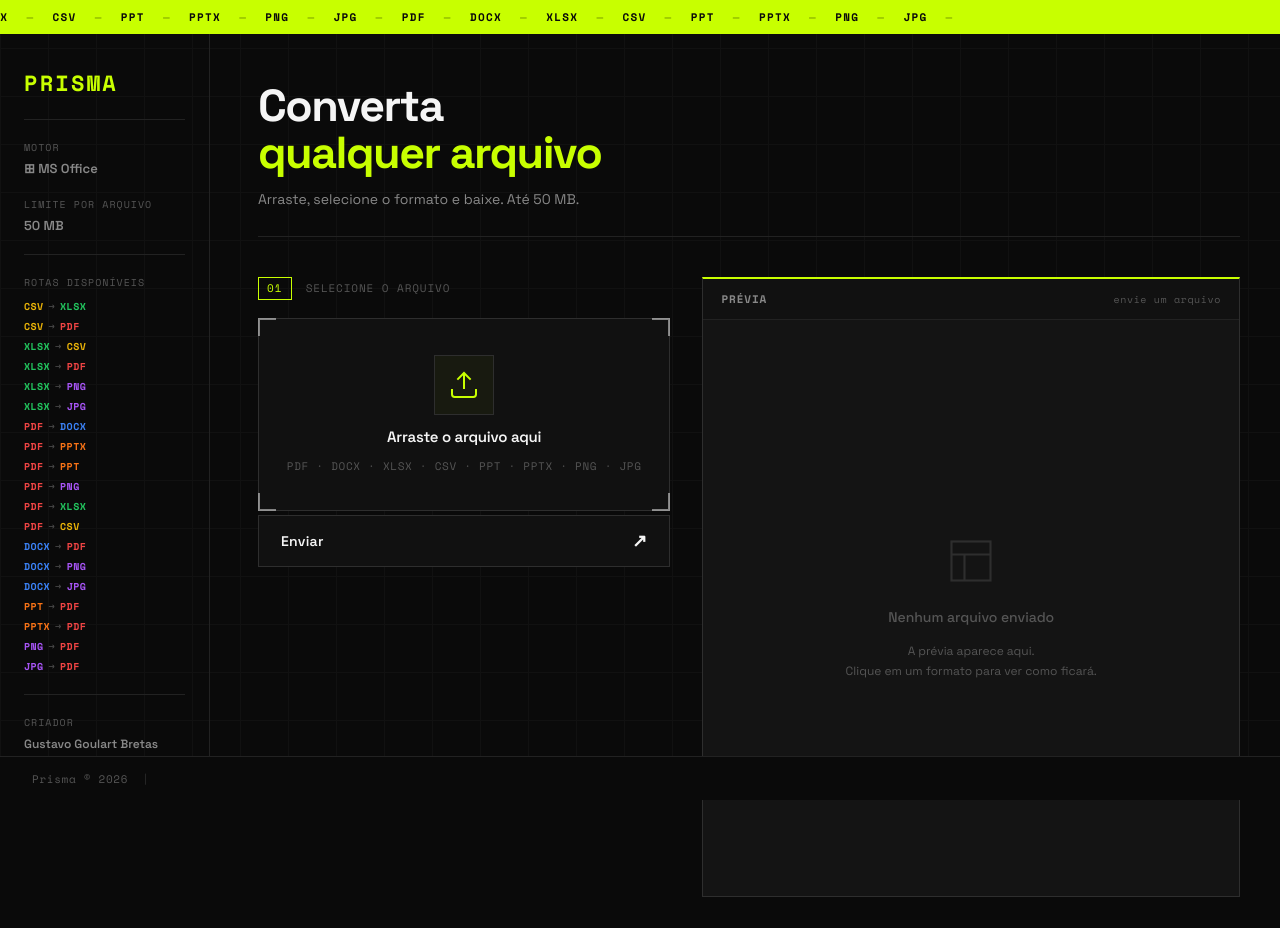
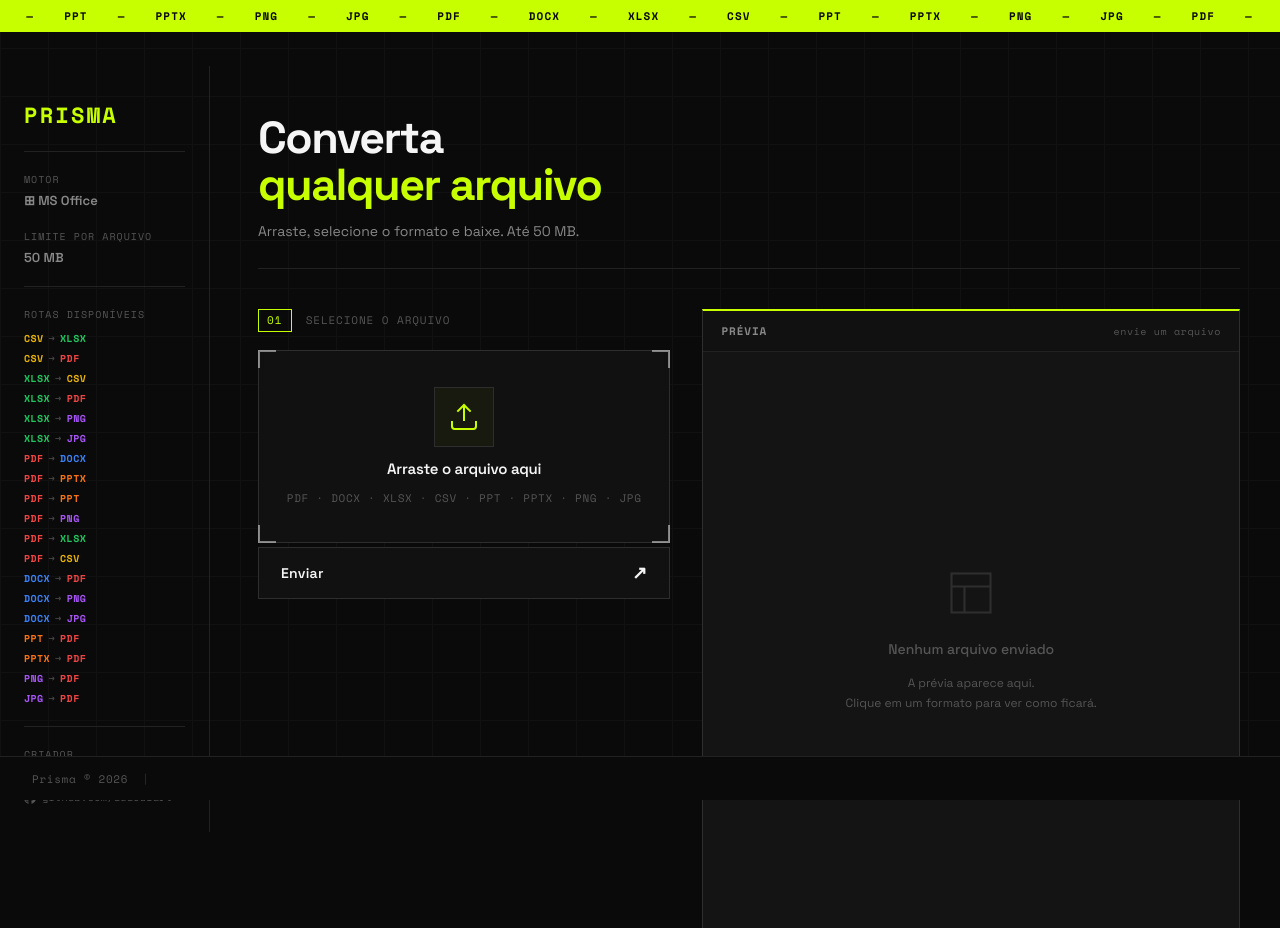
Before and after one commit to GuGoulart/Prisma-Converter, a Flask app: page / in a window 1280 px wide. Shown: the top 928 px of the page. Before the commit the page ends 897 px from the top, so only its background shows below. Run offline with Flask 3, Linux system fonts and the light colour scheme.

Commit message:
Ajustando o front

```diff
--- a/static/style.css
+++ b/static/style.css
@@ -46,13 +46,34 @@ body{background:var(--bg);font-family:var(--font);color:var(--text);overflow-x:h
     opacity:0;transform:translateY(12px);transition:opacity .3s,transform .3s;pointer-events:none}
 .toast.visivel{opacity:1;transform:translateY(0)}
 
-.marquee-bar{position:fixed;top:0;left:0;right:0;height:34px;background:var(--accent);
-    overflow:hidden;z-index:100;display:flex;align-items:center}
-.marquee-track{display:flex;align-items:center;gap:18px;white-space:nowrap;
-    animation:marquee 22s linear infinite;font-family:var(--mono);font-size:11px;
-    font-weight:700;color:#0a0a0a;letter-spacing:.12em}
-.marquee-track .sep{color:rgba(0,0,0,.3)}
-@keyframes marquee{from{transform:translateX(0)}to{transform:translateX(-50%)}}
+.marquee-bar {
+    width: 100%;
+    overflow: hidden;
+    display: flex;
+    background: var(--accent);
+    color: var(--bg);
+    padding: 8px 0;
+    white-space: nowrap;
+    position: relative; /* Tira as linhas de fundo (grid) de cima da barra */
+    z-index: 50;        /* Força a barra a ficar no topo */
+}
+.marquee-track {
+    display: flex;
+    flex-shrink: 0;
+    align-items: center;
+    animation: scroll-left 60s linear infinite; /* Tempo ajustado */
+}
+.marquee-track span {
+    font-family: var(--mono);
+    font-size: 11px;
+    font-weight: 700;
+    letter-spacing: 0.1em;
+    padding: 0 15px;
+}
+@keyframes scroll-left {
+    0%   { transform: translateX(0); }
+    100% { transform: translateX(-100%); }
+}
 
 .mobile-nav{display:none}
 .sidebar-fechar{display:none}
@@ -263,7 +284,7 @@ body{background:var(--bg);font-family:var(--font);color:var(--text);overflow-x:h
     .mobile-menu-btn{display:flex;flex-direction:column;gap:5px;background:none;border:1px solid var(--border2);padding:9px 11px;cursor:pointer}
     .mobile-menu-btn span{display:block;width:20px;height:2px;background:var(--text)}
     .sidebar-fechar{display:flex;align-items:center;justify-content:center;background:none;border:1px solid var(--border2);color:var(--muted2);font-family:var(--mono);font-size:14px;width:36px;height:36px;cursor:pointer;align-self:flex-end;transition:all .2s;flex-shrink:0}
-    .sidebar{position:fixed;top:0;bottom:0;left:-270px;width:260px;height:100vh;z-index:200;border-right:1px solid var(--border2);background:var(--surface);transition:left .3s cubic-bezier(.4,0,.2,1);padding:20px 24px 32px;overflow-y:auto}
+    .sidebar{position:fixed;top:0;bottom:0;left:-270px;width:260px;height:100vh;z-index:200;border-right:1px solid var(--border2);background:rgba(10,10,10,0.85);backdrop-filter:blur(15px);-webkit-backdrop-filter:blur(15px);transition:left .3s cubic-bezier(.4,0,.2,1);padding:20px 24px 32px;overflow-y:auto}
     .sidebar.aberta{left:0}
     .layout{padding-top:calc(34px + 50px);padding-bottom:52px}
     .main{padding:20px 14px;gap:28px}
@@ -299,3 +320,9 @@ body{background:var(--bg);font-family:var(--font);color:var(--text);overflow-x:h
     transition: opacity .3s ease;
     pointer-events: none;
 }
+
+.drawer-overlay {
+    backdrop-filter: none !important;
+    -webkit-backdrop-filter: none !important;
+    background: rgba(0, 0, 0, 0.75) !important;
+}
--- a/templates/index.html
+++ b/templates/index.html
@@ -24,22 +24,16 @@
 <!-- Barra animada no topo -->
 <div class="marquee-bar">
     <div class="marquee-track">
-        <span>PDF</span><span class="sep">—</span>
-        <span>DOCX</span><span class="sep">—</span>
-        <span>XLSX</span><span class="sep">—</span>
-        <span>CSV</span><span class="sep">—</span>
-        <span>PPT</span><span class="sep">—</span>
-        <span>PPTX</span><span class="sep">—</span>
-        <span>PNG</span><span class="sep">—</span>
-        <span>JPG</span><span class="sep">—</span>
-        <span>PDF</span><span class="sep">—</span>
-        <span>DOCX</span><span class="sep">—</span>
-        <span>XLSX</span><span class="sep">—</span>
-        <span>CSV</span><span class="sep">—</span>
-        <span>PPT</span><span class="sep">—</span>
-        <span>PPTX</span><span class="sep">—</span>
-        <span>PNG</span><span class="sep">—</span>
-        <span>JPG</span><span class="sep">—</span>
+        <span>PDF</span><span class="sep">—</span><span>DOCX</span><span class="sep">—</span><span>XLSX</span><span class="sep">—</span><span>CSV</span><span class="sep">—</span><span>PPT</span><span class="sep">—</span><span>PPTX</span><span class="sep">—</span><span>PNG</span><span class="sep">—</span><span>JPG</span><span class="sep">—</span>
+        <span>PDF</span><span class="sep">—</span><span>DOCX</span><span class="sep">—</span><span>XLSX</span><span class="sep">—</span><span>CSV</span><span class="sep">—</span><span>PPT</span><span class="sep">—</span><span>PPTX</span><span class="sep">—</span><span>PNG</span><span class="sep">—</span><span>JPG</span><span class="sep">—</span>
+        <span>PDF</span><span class="sep">—</span><span>DOCX</span><span class="sep">—</span><span>XLSX</span><span class="sep">—</span><span>CSV</span><span class="sep">—</span><span>PPT</span><span class="sep">—</span><span>PPTX</span><span class="sep">—</span><span>PNG</span><span class="sep">—</span><span>JPG</span><span class="sep">—</span>
+        <span>PDF</span><span class="sep">—</span><span>DOCX</span><span class="sep">—</span><span>XLSX</span><span class="sep">—</span><span>CSV</span><span class="sep">—</span><span>PPT</span><span class="sep">—</span><span>PPTX</span><span class="sep">—</span><span>PNG</span><span class="sep">—</span><span>JPG</span><span class="sep">—</span>
+    </div>
+    <div class="marquee-track">
+        <span>PDF</span><span class="sep">—</span><span>DOCX</span><span class="sep">—</span><span>XLSX</span><span class="sep">—</span><span>CSV</span><span class="sep">—</span><span>PPT</span><span class="sep">—</span><span>PPTX</span><span class="sep">—</span><span>PNG</span><span class="sep">—</span><span>JPG</span><span class="sep">—</span>
+        <span>PDF</span><span class="sep">—</span><span>DOCX</span><span class="sep">—</span><span>XLSX</span><span class="sep">—</span><span>CSV</span><span class="sep">—</span><span>PPT</span><span class="sep">—</span><span>PPTX</span><span class="sep">—</span><span>PNG</span><span class="sep">—</span><span>JPG</span><span class="sep">—</span>
+        <span>PDF</span><span class="sep">—</span><span>DOCX</span><span class="sep">—</span><span>XLSX</span><span class="sep">—</span><span>CSV</span><span class="sep">—</span><span>PPT</span><span class="sep">—</span><span>PPTX</span><span class="sep">—</span><span>PNG</span><span class="sep">—</span><span>JPG</span><span class="sep">—</span>
+        <span>PDF</span><span class="sep">—</span><span>DOCX</span><span class="sep">—</span><span>XLSX</span><span class="sep">—</span><span>CSV</span><span class="sep">—</span><span>PPT</span><span class="sep">—</span><span>PPTX</span><span class="sep">—</span><span>PNG</span><span class="sep">—</span><span>JPG</span><span class="sep">—</span>
     </div>
 </div>
 
```
